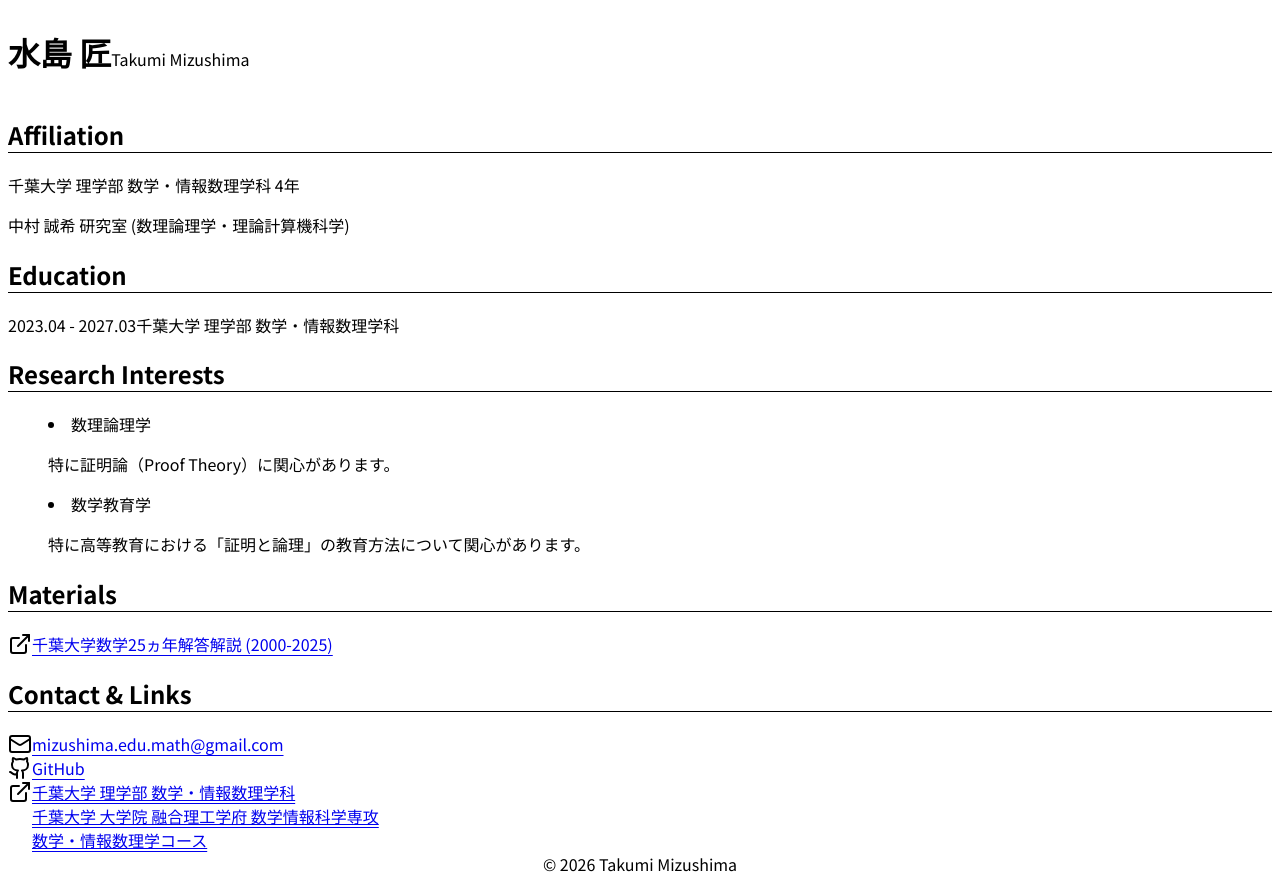
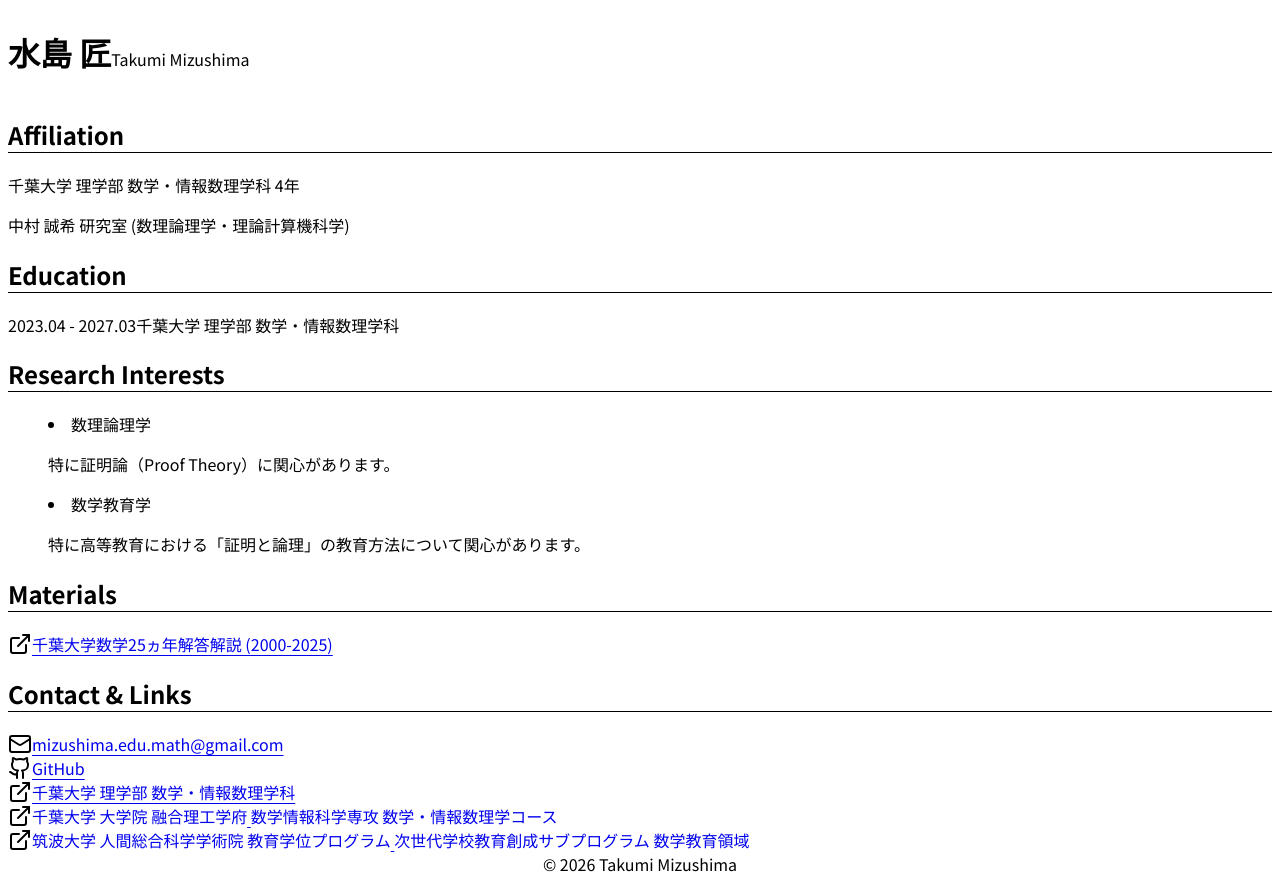
Before and after one commit to TakumiMizushima/website, a Next.js app: page / in a window 1280 px wide. Built offline with nearby package versions, Linux system fonts and the light colour scheme.

Commit message:
Update page.tsx

```diff
--- a/app/page.tsx
+++ b/app/page.tsx
@@ -35,7 +35,7 @@ export default function Home() {
           <h2 className="text-lg font-bold text-slate-900 border-b border-slate-200 pb-2 mb-4">
             Education
           </h2>
-          <div className="flex flex-wrap items-baseline gap-x-4 text-sm leading-relaxed">
+          <div className="flex flex-wrap items-baseline gap-3 text-sm leading-relaxed">
             <span className="text-slate-400 font-medium whitespace-nowrap">
               2023.04 - 2027.03
             </span>
@@ -92,6 +92,8 @@ export default function Home() {
             Contact & Links
           </h2>
           <div className="space-y-4">
+
+            {/* Email */}
             <div className="flex items-center gap-3">
               <Mail className="w-4 h-4 text-slate-400 flex-shrink-0" />
               <a
@@ -101,6 +103,8 @@ export default function Home() {
                 mizushima.edu.math@gmail.com
               </a>
             </div>
+
+            {/* GitHub */}
             <div className="flex items-center gap-3">
               <Github className="w-4 h-4 text-slate-400 flex-shrink-0" />
               <a
@@ -112,24 +116,50 @@ export default function Home() {
                 GitHub
               </a>
             </div>
-            {/* 大学リンク（改行入り） */}
+
+            {/* 千葉大学 学部 */}
             <div className="flex items-start gap-3">
               <ExternalLink className="w-4 h-4 text-slate-400 mt-1 flex-shrink-0" />
               <a
                 href="https://www.math.s.chiba-u.ac.jp/index.html"
                 target="_blank"
                 rel="noopener noreferrer"
-                className="text-slate-600 hover:text-slate-900 transition-colors group leading-relaxed"
+                className="text-slate-600 hover:text-slate-900 transition-colors underline decoration-slate-300 underline-offset-4 leading-relaxed"
               >
-                <span className="underline decoration-slate-300 underline-offset-4 group-hover:decoration-slate-900">
-                  千葉大学 理学部 数学・情報数理学科
-                </span>
-                <br />
-                <span className="underline decoration-slate-300 underline-offset-4 group-hover:decoration-slate-900 block mt-1">
-                  千葉大学 大学院 融合理工学府 数学情報科学専攻<br/>数学・情報数理学コース
-                </span>
+                千葉大学 理学部 数学・情報数理学科
               </a>
             </div>
+
+            {/* 千葉大学 大学院 */}
+            <div className="flex items-start gap-3">
+              <ExternalLink className="w-4 h-4 text-slate-400 mt-1 flex-shrink-0" />
+              <a
+                href="https://www.math.s.chiba-u.ac.jp/index.html"
+                target="_blank"
+                rel="noopener noreferrer"
+                className="text-slate-600 hover:text-slate-900 transition-colors underline decoration-slate-300 underline-offset-4 leading-relaxed"
+              >
+                <span className="inline-block">千葉大学 大学院 融合理工学府</span>
+                {" "}
+                <span className="inline-block">数学情報科学専攻 数学・情報数理学コース</span>
+              </a>
+            </div>
+
+            {/* 筑波大学 大学院*/}
+            <div className="flex items-start gap-3">
+              <ExternalLink className="w-4 h-4 text-slate-400 mt-1 flex-shrink-0" />
+              <a
+                href="https://www.education.tsukuba.ac.jp/edu-mp/nge-sp/"
+                target="_blank"
+                rel="noopener noreferrer"
+                className="text-slate-600 hover:text-slate-900 transition-colors underline decoration-slate-300 underline-offset-4 leading-relaxed"
+              >
+                <span className="inline-block">筑波大学 人間総合科学学術院 教育学位プログラム</span>
+                {" "}
+                <span className="inline-block">次世代学校教育創成サブプログラム 数学教育領域</span>
+              </a>
+            </div>
+
           </div>
         </section>
 
```
